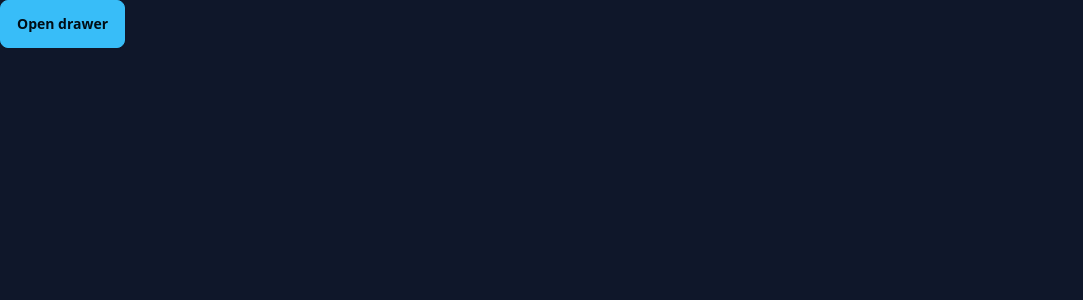
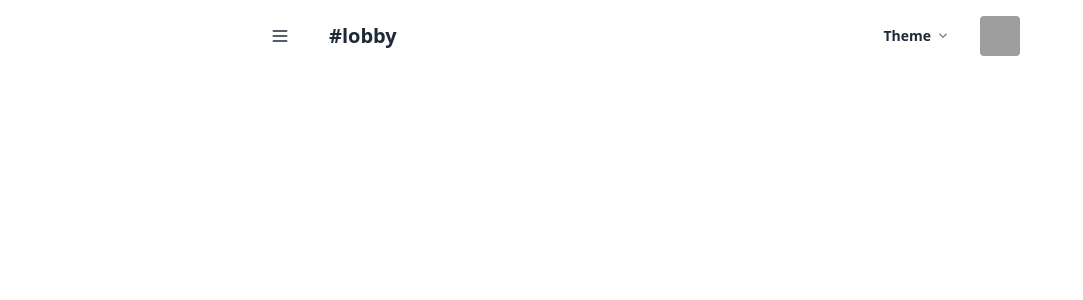
Before and after one commit to Distant-Developer/Distant-Dreamer, a Flask app: page /lobby in a window 1280 px wide. Shown: the top 300 px of the page, without its empty margins (0-1083 px from the left). Run offline with Flask 3, Linux system fonts and the light colour scheme; some libraries are stand-ins or nearby versions; grey boxes are pictures that could not be loaded.

Commit message:
navbar + sideview + theme picker

```diff
--- a/templates/lobby.html
+++ b/templates/lobby.html
@@ -1,5 +1,5 @@
 <!DOCTYPE html>
-<html data-theme="night">
+<html data-theme="default">
     <head>
         <link href="https://cdn.jsdelivr.net/npm/daisyui@4.4.24/dist/full.min.css" rel="stylesheet" type="text/css" />
         <script src="https://cdn.tailwindcss.com"></script>
@@ -10,20 +10,66 @@
 
     </head>
     <body>
+        <div class="drawer">
+            <input id="my-drawer" type="checkbox" class="drawer-toggle" />
+            <div class="drawer-content">
+
+
+                <div class="navbar bg-base-100 gap-2" style="padding-left: 20%; padding-right: 20%;">
+
+                    <div class="flex-none">
+                        <label for="my-drawer" class="btn btn-square btn-ghost drawer-button">
+                            <svg xmlns="http://www.w3.org/2000/svg" fill="none" viewBox="0 0 24 24" class="inline-block w-5 h-5 stroke-current"><path stroke-linecap="round" stroke-linejoin="round" stroke-width="2" d="M4 6h16M4 12h16M4 18h16"></path></svg>
+                        </label>
+                    </div>
+
+                    <div class="flex-1">
+                        <a href="/lobby" class="flex items-center btn btn-ghost">
+                            <span class="self-center text-xl font-semibold whitespace-nowrap">#lobby</span>
+                        </a>
+                    </div>
 
 
 
-         <div class="drawer">
-            <input id="my-drawer" type="checkbox" class="drawer-toggle" />
-            <div class="drawer-content">
-              <!-- Page content here -->
-              <label for="my-drawer" class="btn btn-primary drawer-button">Open drawer</label>
+                    <div class = "flex-none">
+                        <div class="dropdown">
+                            <div tabindex="0" role="button" class="btn btn-ghost m-1">
+                              Theme
+                              <svg width="12px" height="12px" class="h-2 w-2 fill-current opacity-60 inline-block" xmlns="http://www.w3.org/2000/svg" viewBox="0 0 2048 2048"><path d="M1799 349l242 241-1017 1017L7 590l242-241 775 775 775-775z"></path></svg>
+                            </div>
+                            <ul tabindex="0" class="dropdown-content z-[1] p-2 shadow-2xl bg-base-300 rounded-box w-52">
+                                <li><input type="radio" name="theme-dropdown" class="theme-controller btn btn-sm btn-block btn-ghost justify-start" aria-label="Default" value="default"/></li>
+                              <li><input type="radio" name="theme-dropdown" class="theme-controller btn btn-sm btn-block btn-ghost justify-start" aria-label="Night" value="night"/></li>
+                              <li><input type="radio" name="theme-dropdown" class="theme-controller btn btn-sm btn-block btn-ghost justify-start" aria-label="Retro" value="retro"/></li>
+                              <li><input type="radio" name="theme-dropdown" class="theme-controller btn btn-sm btn-block btn-ghost justify-start" aria-label="Cyberpunk" value="cyberpunk"/></li>
+                              <li><input type="radio" name="theme-dropdown" class="theme-controller btn btn-sm btn-block btn-ghost justify-start" aria-label="Valentine" value="valentine"/></li>
+                              <li><input type="radio" name="theme-dropdown" class="theme-controller btn btn-sm btn-block btn-ghost justify-start" aria-label="Aqua" value="aqua"/></li>
+                            </ul>
+                          </div>
+                    </div>
+
+                    <div class="flex-none">
+                        <div class="avatar btn btn-ghost btn-square">
+                            <div class="w-10 rounded">
+                                <img src="https://daisyui.com/images/stock/photo-1534528741775-53994a69daeb.jpg" alt="Tailwind-CSS-Avatar-component" />
+                              </div>
+                          </div>
+                    </div>
+
+
+
+                </div>
+
+
+
+
+
             </div>
             <div class="drawer-side">
               <label for="my-drawer" aria-label="close sidebar" class="drawer-overlay"></label>
               <ul class="menu p-4 w-80 min-h-full bg-base-200 text-base-content">
                 <a href="https://flowbite.com/" class="flex items-center ps-2.5 mb-5">
-                    <img src="https://flowbite.com/docs/images/logo.svg" class="h-6 me-3 sm:h-7" alt="Flowbite Logo" />
+                    <img src="https://raw.githubusercontent.com/Distant-Developer/Distant-Dreamer/main/static/img/logo.svg" class="h-6 me-3 sm:h-7" alt="Flowbite Logo" />
                     <span class="self-center text-xl font-semibold whitespace-nowrap dark:text-white">Distant Dreamer</span>
                  </a>
                 <!-- Sidebar content here -->
@@ -37,5 +83,38 @@
 
 
 
+
+          <script>
+            document.addEventListener('DOMContentLoaded', function () {
+              // Get the radio buttons and html element
+              const themeRadios = document.querySelectorAll('input[name="theme-dropdown"]');
+              const htmlElement = document.documentElement;
+
+              // Load the theme from localStorage if available
+              const savedTheme = localStorage.getItem('userTheme');
+              if (savedTheme) {
+                htmlElement.setAttribute('data-theme', savedTheme);
+                // Check the corresponding radio button
+                const selectedRadio = document.querySelector(`input[value="${savedTheme}"]`);
+                if (selectedRadio) {
+                  selectedRadio.checked = true;
+                }
+              }
+
+              // Add event listener to each radio button
+              themeRadios.forEach(function (radio) {
+                radio.addEventListener('change', function () {
+                  // Save the selected theme to localStorage
+                  const selectedTheme = this.value;
+                  localStorage.setItem('userTheme', selectedTheme);
+
+                  // Set the data-theme attribute of the html element
+                  htmlElement.setAttribute('data-theme', selectedTheme);
+                });
+              });
+            });
+          </script>
+
+
     </body>
 </html>
```
